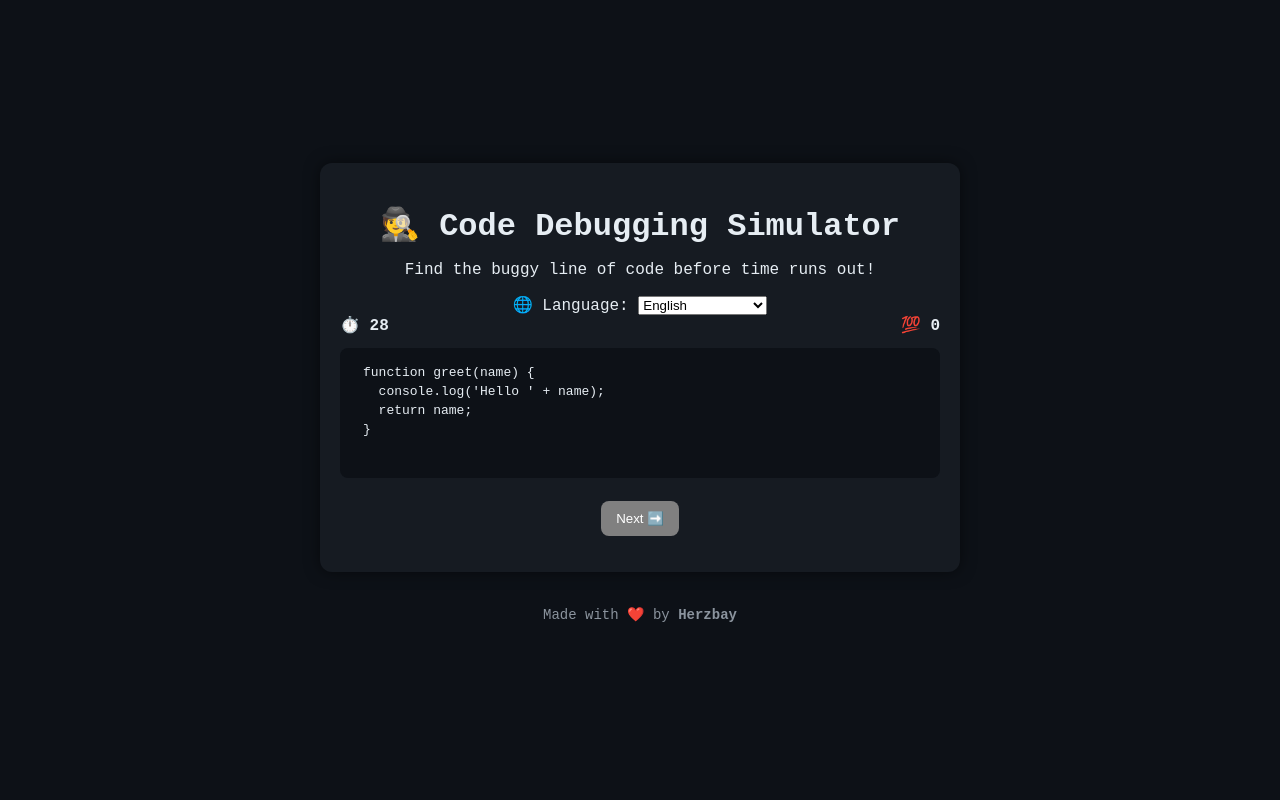
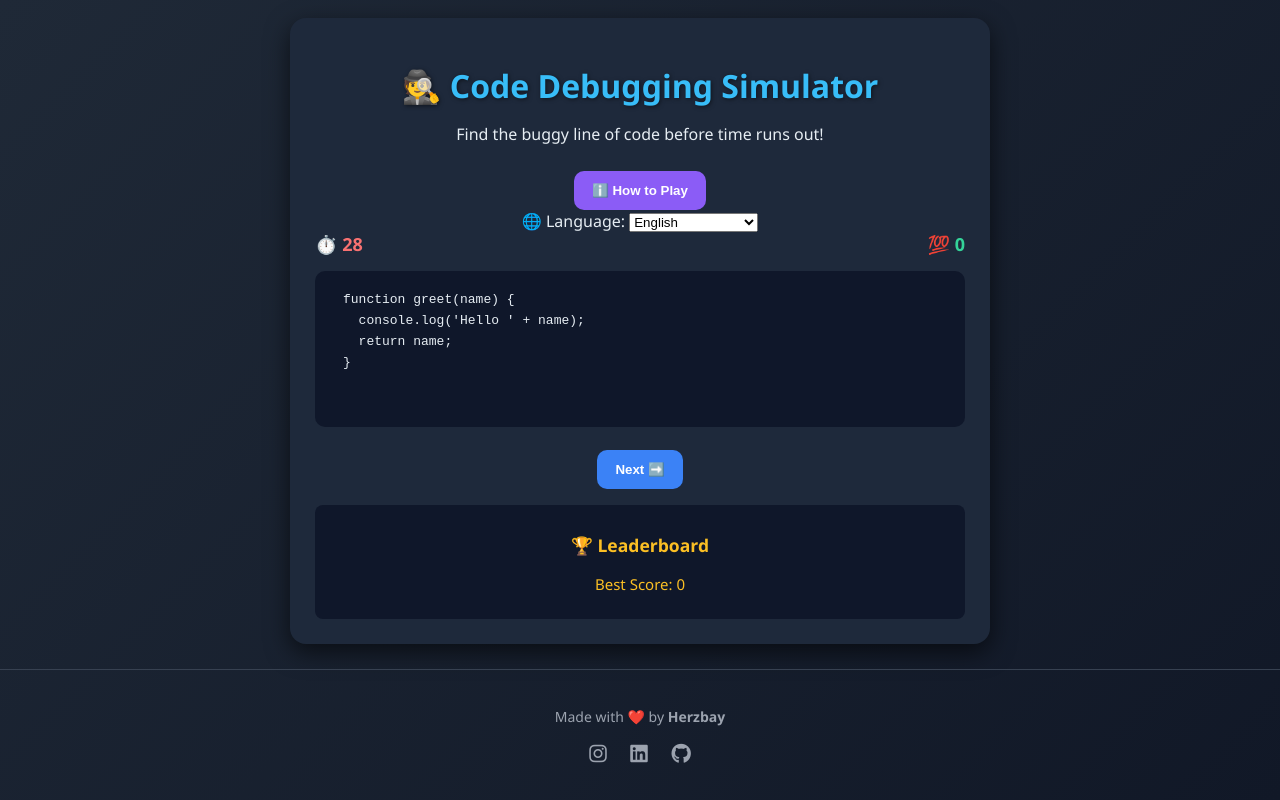
Before and after one commit to herzbay/debugging-simulator-app, a plain HTML site: page index.html in a window 1280 px wide. Both pictures are taken after a click on the button "▶️ Play". Drawn offline with Linux system fonts and the light colour scheme.

Commit message:
change ui & add leaderboard

```diff
--- a/index.html
+++ b/index.html
@@ -5,11 +5,22 @@
   <meta name="viewport" content="width=device-width, initial-scale=1.0">
   <title>Code Debugging Simulator</title>
   <link rel="stylesheet" href="style.css">
+  <script src="https://kit.fontawesome.com/a076d05399.js" crossorigin="anonymous"></script>
 </head>
 <body>
   <div class="game-container">
     <h1>🕵️ Code Debugging Simulator</h1>
     <p id="description">Find the buggy line of code before time runs out!</p>
+
+    <!-- How to Play -->
+    <button id="how-btn">ℹ️ How to Play</button>
+    <div id="howto" class="hidden">
+      <p>🔹 Click the line of code you think is buggy.<br>
+      🔹 Correct click = +1 score.<br>
+      🔹 Wrong click = no score.<br>
+      🔹 You have 30 seconds, get the highest score possible!<br>
+      🔹 Your best score will be saved in Leaderboard.</p>
+    </div>
 
     <!-- Language Selector -->
     <div class="lang-switcher">
@@ -35,10 +46,22 @@
     <button id="retry-btn" style="display:none;">🔄 Retry</button>
 
     <p id="result"></p>
+
+    <!-- Leaderboard -->
+    <div id="leaderboard">
+      <h3>🏆 Leaderboard</h3>
+      <p>Best Score: <span id="best-score">0</span></p>
+    </div>
   </div>
 
+  <hr class="footer-line">
   <footer>
     <p>Made with ❤️ by <strong>Herzbay</strong></p>
+    <div class="socials">
+      <a href="https://instagram.com" target="_blank"><i class="fab fa-instagram"></i></a>
+      <a href="https://linkedin.com" target="_blank"><i class="fab fa-linkedin"></i></a>
+      <a href="https://github.com" target="_blank"><i class="fab fa-github"></i></a>
+    </div>
   </footer>
 
   <script src="script.js"></script>
--- a/script.js
+++ b/script.js
@@ -1,3 +1,4 @@
+// ==== GAME SNIPPETS ====
 const codeSnippets = [
   {
     code: [
@@ -19,13 +20,14 @@ const codeSnippets = [
   {
     code: [
       "const arr = [1, 2, 3];",
-      "arr.push(4);", // bug (change to pop)
+      "arr.push(4);", // bug (should be pop)
       "console.log(arr);"
     ],
     bugIndex: 1,
   }
 ];
 
+// ==== TEXTS ====
 const messages = {
   en: {
     description: "Find the buggy line of code before time runs out!",
@@ -34,7 +36,8 @@ const messages = {
     finish: (score) => `🎉 Game Over! Final Score: ${score}`,
     next: "Next ➡️",
     retry: "🔄 Retry",
-    play: "▶️ Play"
+    play: "▶️ Play",
+    how: "ℹ️ How to Play"
   },
   id: {
     description: "Temukan baris kode yang salah sebelum waktu habis!",
@@ -43,16 +46,20 @@ const messages = {
     finish: (score) => `🎉 Permainan selesai! Skor akhir: ${score}`,
     next: "Lanjutkan ➡️",
     retry: "🔄 Coba Lagi",
-    play: "▶️ Main"
+    play: "▶️ Main",
+    how: "ℹ️ Cara Bermain"
   }
 };
 
+// ==== VARIABLES ====
 let lang = "en";
 let currentSnippet = 0;
 let score = 0;
 let timeLeft = 30;
 let timerId;
+let bestScore = localStorage.getItem("bestScore") || 0;
 
+// ==== ELEMENTS ====
 const langSelect = document.getElementById("lang");
 const descriptionEl = document.getElementById("description");
 const nextBtn = document.getElementById("next-btn");
@@ -62,16 +69,29 @@ const codeSnippetEl = document.getElementById("code-snippet");
 const resultEl = document.getElementById("result");
 const scoreEl = document.getElementById("score");
 const timerEl = document.getElementById("timer");
+const bestScoreEl = document.getElementById("best-score");
+const howBtn = document.getElementById("how-btn");
+const howto = document.getElementById("howto");
 
-// Language switcher
+// ==== INIT ====
+bestScoreEl.textContent = bestScore;
+
+// ==== LANGUAGE SWITCH ====
 langSelect.addEventListener("change", () => {
   lang = langSelect.value;
   descriptionEl.textContent = messages[lang].description;
   nextBtn.textContent = messages[lang].next;
   retryBtn.textContent = messages[lang].retry;
   startBtn.textContent = messages[lang].play;
+  howBtn.textContent = messages[lang].how;
 });
 
+// ==== HOW TO PLAY ====
+howBtn.addEventListener("click", () => {
+  howto.classList.toggle("hidden");
+});
+
+// ==== LOAD SNIPPET ====
 function loadSnippet() {
   codeSnippetEl.innerHTML = "";
   resultEl.textContent = "";
@@ -86,6 +106,7 @@ function loadSnippet() {
   });
 }
 
+// ==== CHECK ANSWER ====
 function checkAnswer(selectedIndex) {
   const snippet = codeSnippets[currentSnippet];
   const lines = codeSnippetEl.querySelectorAll("span");
@@ -103,6 +124,7 @@ function checkAnswer(selectedIndex) {
   nextBtn.disabled = false;
 }
 
+// ==== NEXT BUTTON ====
 nextBtn.addEventListener("click", () => {
   currentSnippet++;
   if (currentSnippet < codeSnippets.length) {
@@ -112,16 +134,19 @@ nextBtn.addEventListener("click", () => {
   }
 });
 
+// ==== RETRY BUTTON ====
 retryBtn.addEventListener("click", () => {
   resetGame();
   startGame();
 });
 
+// ==== START BUTTON ====
 startBtn.addEventListener("click", () => {
   startBtn.style.display = "none";
   startGame();
 });
 
+// ==== TIMER ====
 function startTimer() {
   clearInterval(timerId);
   timerId = setInterval(() => {
@@ -135,6 +160,7 @@ function startTimer() {
   }, 1000);
 }
 
+// ==== START GAME ====
 function startGame() {
   score = 0;
   timeLeft = 30;
@@ -148,6 +174,7 @@ function startGame() {
   startTimer();
 }
 
+// ==== RESET ====
 function resetGame() {
   score = 0;
   timeLeft = 30;
@@ -159,10 +186,18 @@ function resetGame() {
   nextBtn.style.display = "inline-block";
 }
 
+// ==== END GAME ====
 function endGame() {
   clearInterval(timerId);
   codeSnippetEl.innerHTML = "";
   resultEl.textContent = messages[lang].finish(score);
   nextBtn.style.display = "none";
   retryBtn.style.display = "inline-block";
+
+  // Leaderboard update
+  if (score > bestScore) {
+    bestScore = score;
+    localStorage.setItem("bestScore", bestScore);
+  }
+  bestScoreEl.textContent = bestScore;
 }
--- a/style.css
+++ b/style.css
@@ -1,97 +1,161 @@
 body {
-  font-family: monospace, sans-serif;
-  background: #0d1117;
+  font-family: 'Segoe UI', Tahoma, sans-serif;
+  background: linear-gradient(135deg, #1f2937, #111827);
   color: #e6edf3;
   display: flex;
   flex-direction: column;
   justify-content: center;
   align-items: center;
-  height: 100vh;
+  min-height: 100vh;
   margin: 0;
 }
 
 .game-container {
-  background: #161b22;
-  padding: 20px;
-  border-radius: 12px;
-  width: 600px;
+  background: #1e293b;
+  padding: 25px;
+  border-radius: 16px;
+  width: 650px;
   text-align: center;
-  box-shadow: 0 0 15px rgba(0,0,0,0.5);
+  box-shadow: 0 8px 25px rgba(0,0,0,0.6);
+  animation: fadeIn 0.8s ease-in-out;
 }
 
 h1 {
   margin-bottom: 10px;
+  color: #38bdf8;
+  text-shadow: 1px 1px 4px rgba(0,0,0,0.5);
 }
 
 .info {
   display: flex;
   justify-content: space-between;
-  margin-bottom: 10px;
+  margin-bottom: 15px;
   font-weight: bold;
+  font-size: 18px;
+}
+
+#timer {
+  color: #f87171;
+}
+#score {
+  color: #34d399;
 }
 
 pre {
-  background: #0d1117;
-  padding: 15px;
-  border-radius: 8px;
+  background: #0f172a;
+  padding: 18px;
+  border-radius: 10px;
   text-align: left;
   overflow-x: auto;
   cursor: pointer;
-  min-height: 100px;
+  min-height: 120px;
+  transition: background 0.2s;
 }
 
 pre span {
   display: block;
-  padding: 2px 8px;
-  border-radius: 5px;
+  padding: 3px 10px;
+  border-radius: 6px;
 }
 
 pre span:hover {
-  background: rgba(255,255,255,0.1);
+  background: rgba(255,255,255,0.08);
 }
 
 .correct {
-  background: rgba(0, 255, 127, 0.2);
+  background: rgba(34, 197, 94, 0.3);
 }
-
 .wrong {
-  background: rgba(255, 0, 0, 0.2);
+  background: rgba(239, 68, 68, 0.3);
 }
 
 button {
   margin-top: 10px;
-  padding: 10px 15px;
+  padding: 12px 18px;
   border: none;
-  border-radius: 8px;
-  background: #238636;
+  border-radius: 10px;
+  background: #3b82f6;
   color: white;
+  font-weight: bold;
   cursor: pointer;
+  transition: transform 0.1s, background 0.2s;
 }
 
-button:disabled {
-  background: gray;
-  cursor: not-allowed;
+button:hover {
+  transform: scale(1.05);
+  background: #2563eb;
 }
 
 #retry-btn {
-  background: #f39c12;
+  background: #f59e0b;
+}
+#retry-btn:hover {
+  background: #d97706;
+}
+#start-btn {
+  background: #22c55e;
+}
+#start-btn:hover {
+  background: #16a34a;
+}
+#how-btn {
+  background: #8b5cf6;
+}
+#how-btn:hover {
+  background: #7c3aed;
 }
 
-#retry-btn:hover {
-  background: #e67e22;
+#howto {
+  background: #0f172a;
+  padding: 12px;
+  margin: 10px 0;
+  border-radius: 8px;
+  font-size: 14px;
+  text-align: left;
+}
+.hidden {
+  display: none;
 }
 
-#start-btn {
-  background: #2d6cdf;
+#leaderboard {
+  margin-top: 15px;
+  padding: 10px;
+  background: #0f172a;
+  border-radius: 8px;
+  font-size: 15px;
+  color: #fbbf24;
 }
 
-#start-btn:hover {
-  background: #1f4faf;
+.footer-line {
+  margin-top: 25px;
+  width: 100%;
+  border: none;
+  border-top: 1px solid #374151;
 }
 
 footer {
-  margin-top: 20px;
+  margin: 15px 0;
   text-align: center;
-  color: #8b949e;
+  color: #9ca3af;
   font-size: 14px;
 }
+
+.socials {
+  margin-top: 8px;
+}
+
+.socials a {
+  color: #9ca3af;
+  font-size: 20px;
+  margin: 0 10px;
+  transition: color 0.2s;
+}
+
+.socials a:hover {
+  color: #38bdf8;
+}
+
+@keyframes fadeIn {
+  from {opacity:0; transform: translateY(10px);}
+  to {opacity:1; transform: translateY(0);}
+}
```
